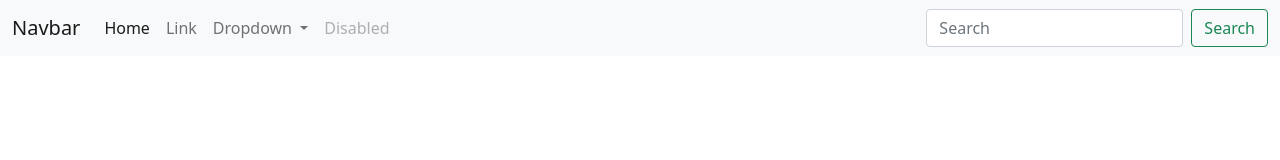
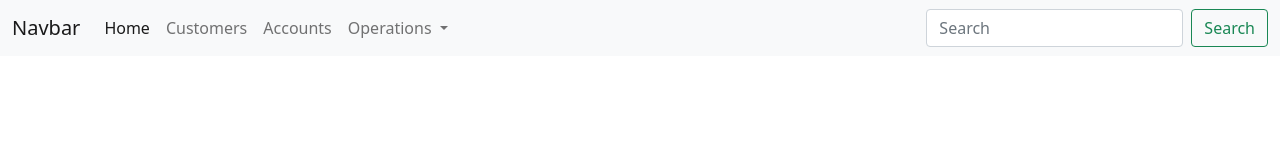
Before and after one commit to beneko/digital-banking-frontend, an Angular app: page / in a window 1280 px wide. Shown: the top 160 px of the page. Built offline with nearby package versions, Linux system fonts and the light colour scheme.

Commit message:
navbar updated

```diff
--- a/src/app/navbar/navbar.component.html
+++ b/src/app/navbar/navbar.component.html
@@ -10,21 +10,21 @@
           <a class="nav-link active" aria-current="page" href="#">Home</a>
         </li>
         <li class="nav-item">
-          <a class="nav-link" href="#">Link</a>
+          <a class="nav-link" href="#">Customers</a>
+        </li>
+        <li class="nav-item">
+          <a class="nav-link" href="#">Accounts</a>
         </li>
         <li class="nav-item dropdown">
           <a class="nav-link dropdown-toggle" href="#" id="navbarDropdown" role="button" data-bs-toggle="dropdown" aria-expanded="false">
-            Dropdown
+            Operations
           </a>
           <ul class="dropdown-menu" aria-labelledby="navbarDropdown">
-            <li><a class="dropdown-item" href="#">Action</a></li>
-            <li><a class="dropdown-item" href="#">Another action</a></li>
+            <li><a class="dropdown-item" href="#">Credit</a></li>
+            <li><a class="dropdown-item" href="#">Debit</a></li>
             <li><hr class="dropdown-divider"></li>
-            <li><a class="dropdown-item" href="#">Something else here</a></li>
+            <li><a class="dropdown-item" href="#">Transfer</a></li>
           </ul>
-        </li>
-        <li class="nav-item">
-          <a class="nav-link disabled">Disabled</a>
         </li>
       </ul>
       <form class="d-flex">
```
